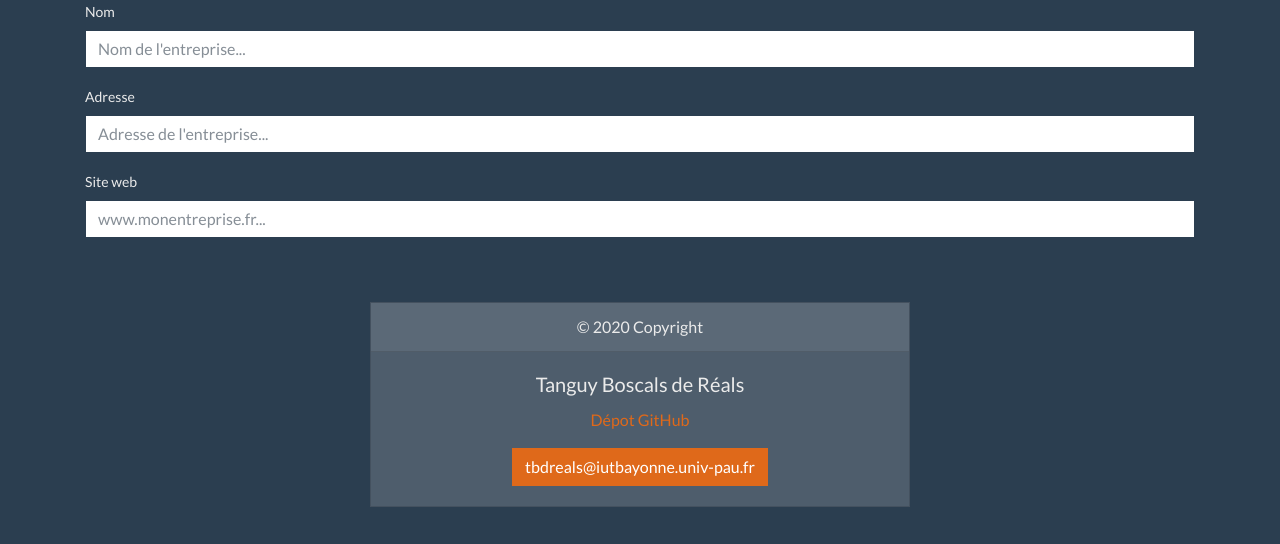
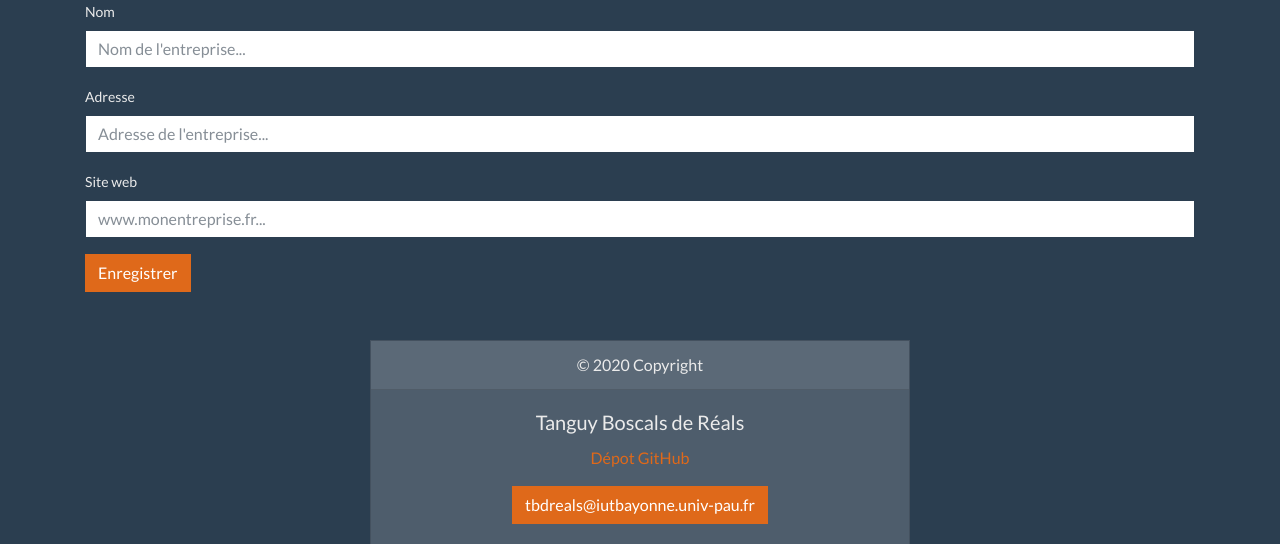
Before and after one commit to tbdreals/prostages, a Symfony app: template templates/pro_stages/ajoutEntreprise.html.twig in a window 1280 px wide. Shown: the part 219-763 px from the top of the page. Run offline with Twig, Linux system fonts and the light colour scheme; the template is opened without the code that fills it: most values are stand-ins (such as "Sample title", 1, 10 or a date in 2020); form fields are guessed from the names that the template uses; some libraries are stand-ins or nearby versions.

Commit message:
Ajout d'un bouton de validation du formulaire d'ajout d'entreprise

```diff
--- a/templates/pro_stages/ajoutEntreprise.html.twig
+++ b/templates/pro_stages/ajoutEntreprise.html.twig
@@ -8,9 +8,11 @@
   <h3>Saisissez les caractéristiques de l'entreprise que vous souhaitez ajouter.</h3>
   {{ form_start(vueFormulaire) }}
 
-  {{ form_row(vueFormulaire.nom, {'attr':{'placeholder':"Nom de l'entreprise..."}}) }}
-  {{ form_row(vueFormulaire.adresse, {'attr':{'placeholder':"Adresse de l'entreprise..."}}) }}
-  {{ form_row(vueFormulaire.site_web, {'attr':{'placeholder':"www.monentreprise.fr..."}}) }}
+    {{ form_row(vueFormulaire.nom, {'attr':{'placeholder':"Nom de l'entreprise..."}}) }}
+    {{ form_row(vueFormulaire.adresse, {'attr':{'placeholder':"Adresse de l'entreprise..."}}) }}
+    {{ form_row(vueFormulaire.site_web, {'attr':{'placeholder':"www.monentreprise.fr..."}}) }}
+
+    <button type="submit" class="btn btn-primary">Enregistrer</button>
 
   {{ form_end(vueFormulaire) }}
 {% endblock %}
```
